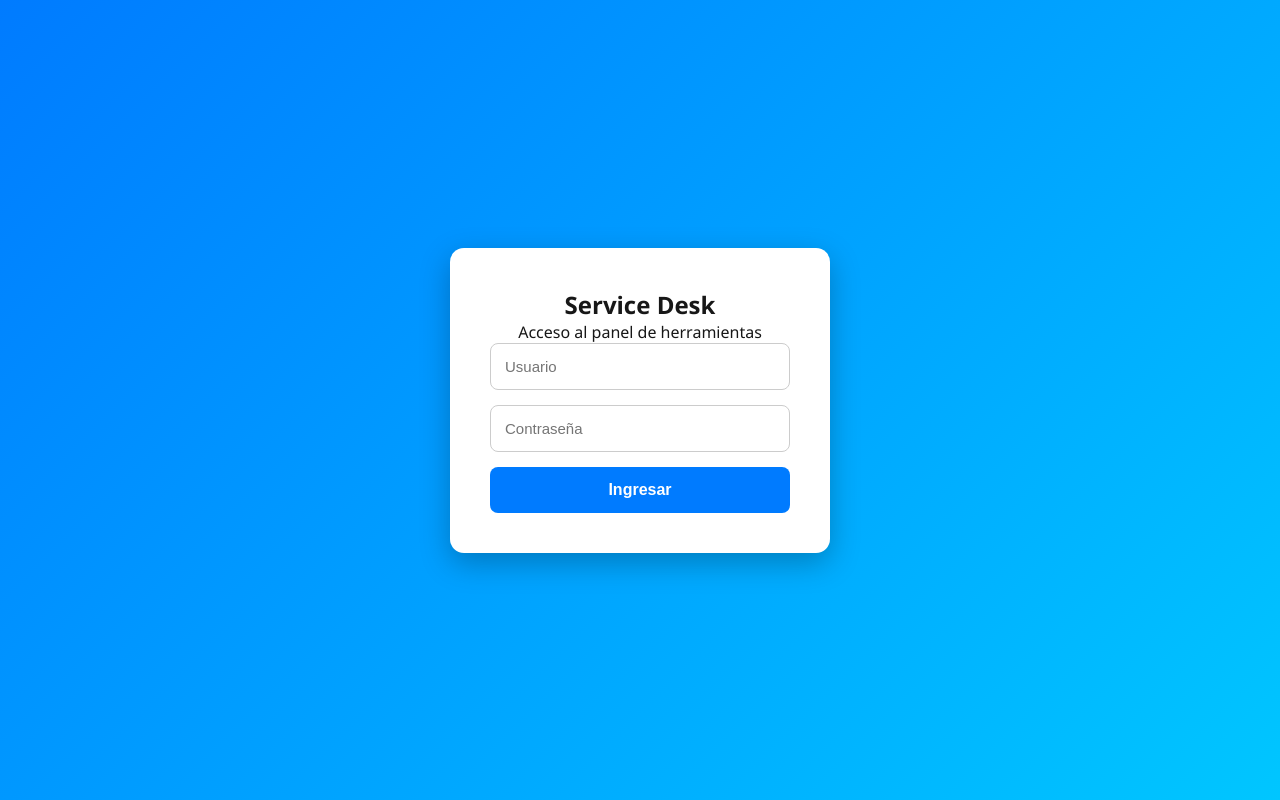
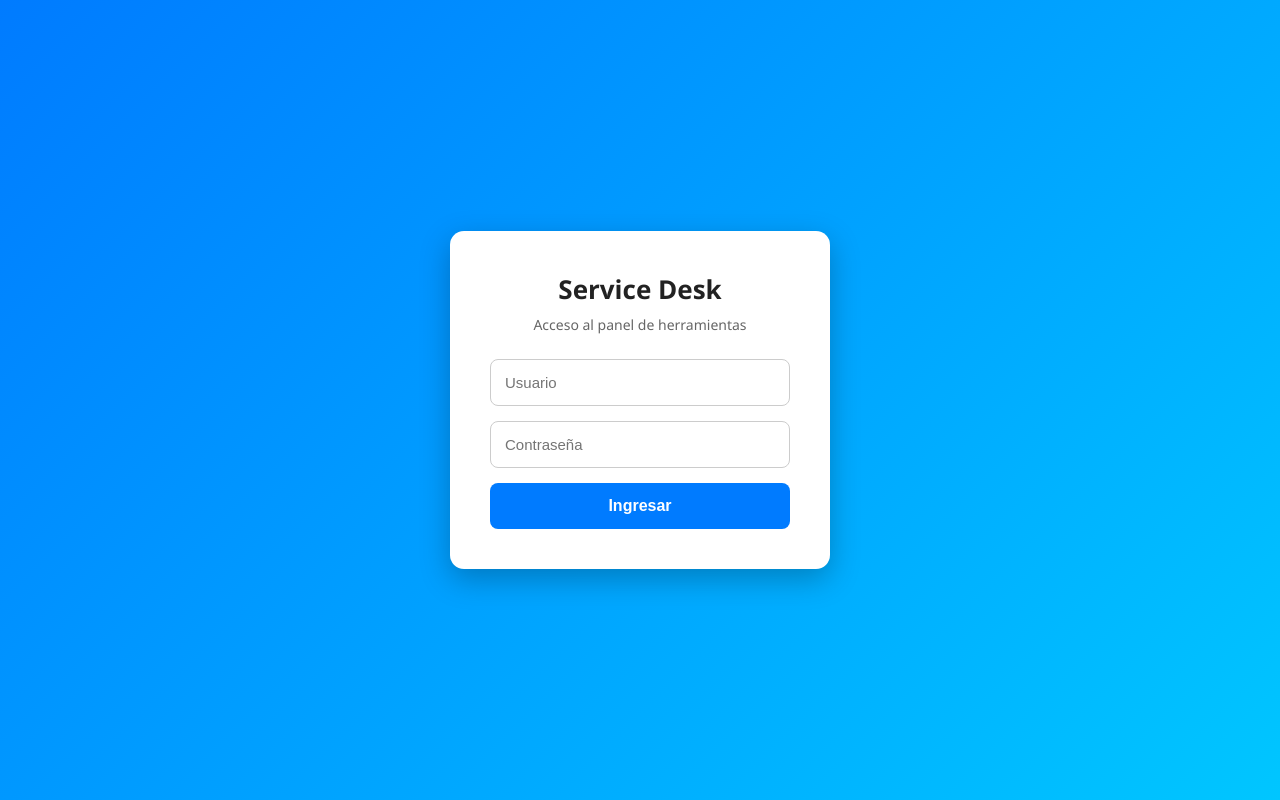
Before and after one commit to EdgarMisaelOsornio/LOGIN-SERVICEDESK, a Next.js app: page /login in a window 1280 px wide. Built offline with nearby package versions, Linux system fonts and the light colour scheme.

Commit message:
Update page.js
Updated styles for title and subtitle in the login page.

```diff
--- a/src/app/login/page.js
+++ b/src/app/login/page.js
@@ -27,8 +27,8 @@ export default function Login() {
   return (
     <div style={styles.body}>
       <div style={styles.card}>
-        <h2>Service Desk</h2>
-        <p>Acceso al panel de herramientas</p>
+        <h2 style={styles.title}>Service Desk</h2>
+        <p style={styles.subtitle}>Acceso al panel de herramientas</p>
 
         <form onSubmit={handleSubmit}>
           <input
@@ -62,7 +62,7 @@ const styles = {
     display: 'flex',
     alignItems: 'center',
     justifyContent: 'center',
-    fontFamily: 'Segoe UI, Arial',
+    fontFamily: 'Segoe UI, Arial, sans-serif',
   },
   card: {
     background: '#fff',
@@ -71,6 +71,18 @@ const styles = {
     width: 380,
     textAlign: 'center',
     boxShadow: '0 10px 30px rgba(0,0,0,0.25)',
+    color: '#222',
+    animation: 'fadeIn 0.6s ease',
+  },
+  title: {
+    marginBottom: 8,
+    fontSize: 26,
+    fontWeight: 'bold',
+  },
+  subtitle: {
+    marginBottom: 25,
+    color: '#666',
+    fontSize: 14,
   },
   input: {
     width: '100%',
@@ -79,6 +91,7 @@ const styles = {
     borderRadius: 8,
     border: '1px solid #ccc',
     fontSize: 15,
+    outline: 'none',
   },
   button: {
     width: '100%',
```
